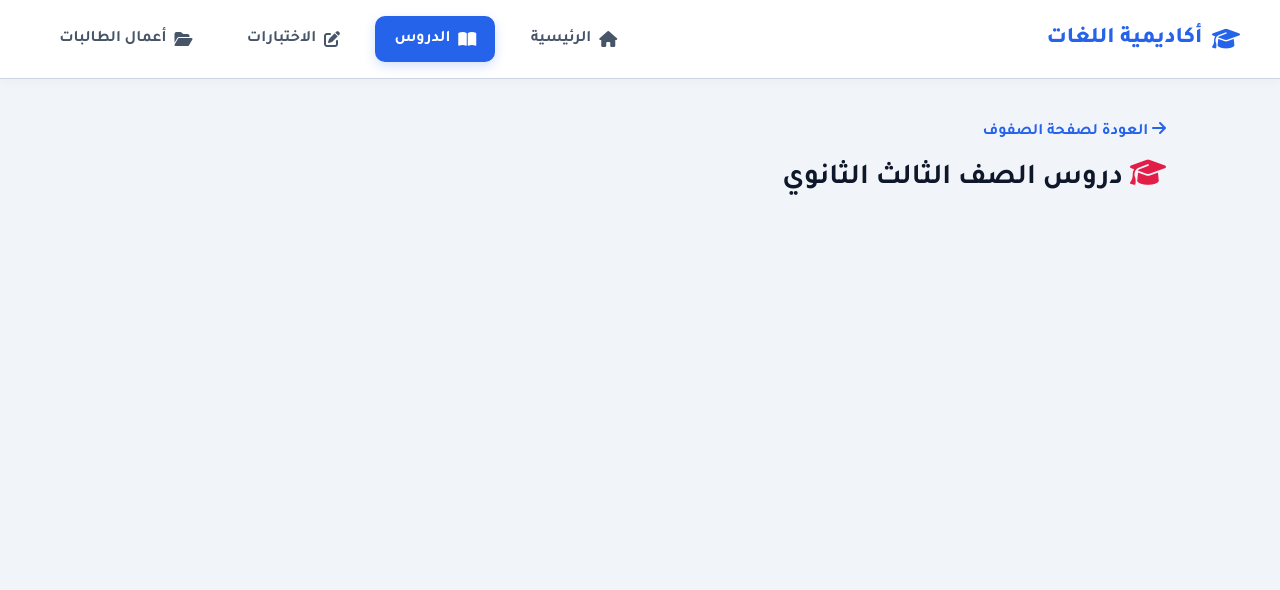
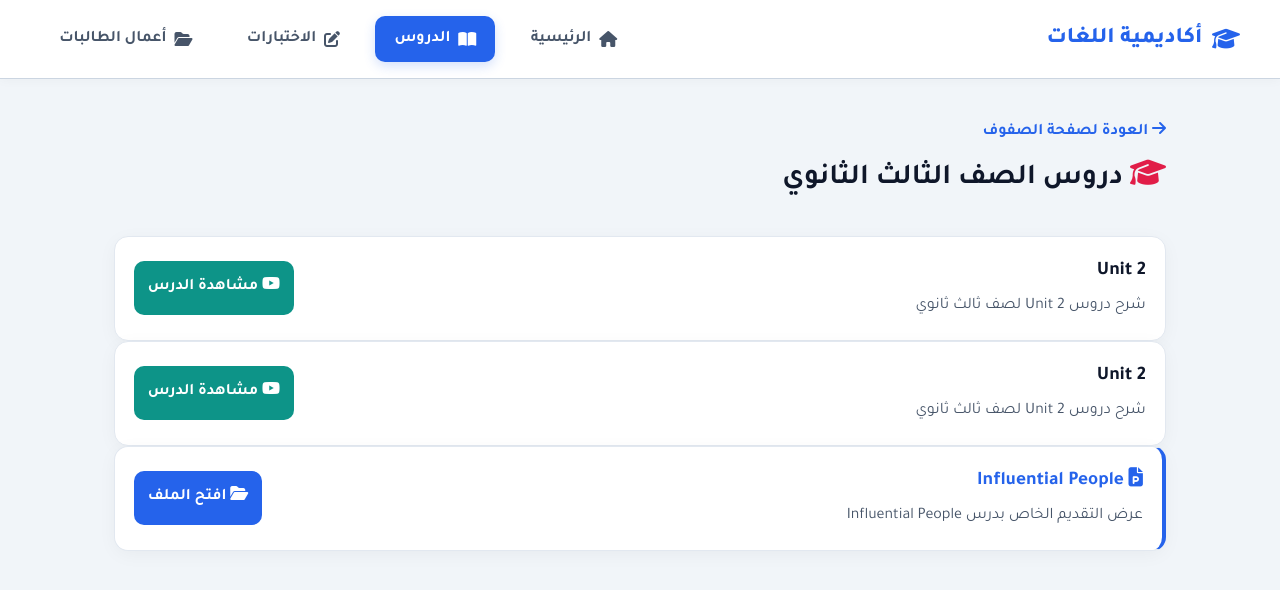
Before and after one commit to mmddx1010/Teacher-platform, a plain HTML site: page lessons-3rd.html in a window 1280 px wide. Drawn offline with Linux system fonts and the light colour scheme; files that its build step writes are made by us from their sources.

Commit message:
Update lessons-3rd.html with new lesson units
Added content for Unit 2 and Influential People lesson.

```diff
--- a/lessons-3rd.html
+++ b/lessons-3rd.html
@@ -35,7 +35,39 @@
         </div>
 
         <!-- قائمة الدروس -->
-        <div style="display: flex; flex-direction: column; gap: 1rem;">
+                     <!-- Unit 2 -->
+            <div class="card-feature" style="display: flex; justify-content: space-between; align-items: center; padding: 1.2rem;">
+                <div>
+                    <h3 style="margin: 0; font-size: 1.2rem;">Unit 2</h3>
+                    <p style="margin: 0.3rem 0 0 0; color: var(--text-muted);">شرح دروس Unit 2 لصف ثالث ثانوي</p>
+                </div>
+                <a href="https://www.youtube.com/watch?v=E2j1J8ToiwY" target="_blank" class="btn-interactive" style="width: auto; background-color: var(--accent);">
+                    <i class="fa-brands fa-youtube"></i> مشاهدة الدرس
+                </a>
+            </div>
+                        <!-- Unit 2 -->
+            <div class="card-feature" style="display: flex; justify-content: space-between; align-items: center; padding: 1.2rem;">
+                <div>
+                    <h3 style="margin: 0; font-size: 1.2rem;">Unit 2</h3>
+                    <p style="margin: 0.3rem 0 0 0; color: var(--text-muted);">شرح دروس Unit 2 لصف ثالث ثانوي</p>
+                </div>
+                <a href="https://www.youtube.com/watch?v=7vb3Ypk2G8c" target="_blank" class="btn-interactive" style="width: auto; background-color: var(--accent);">
+                    <i class="fa-brands fa-youtube"></i> مشاهدة الدرس
+                </a>
+            </div>
+          <!-- Influential People (ملف عرض تقديمى) -->
+            <div class="card-feature" style="display: flex; justify-content: space-between; align-items: center; padding: 1.2rem; border-right: 4px solid var(--primary);">
+                <div>
+                    <h3 style="margin: 0; font-size: 1.2rem; color: var(--primary);">
+                        <i class="fa-solid fa-file-powerpoint"></i> Influential People
+                    </h3>
+                    <p style="margin: 0.3rem 0 0 0; color: var(--text-muted);">عرض التقديم الخاص بدرس Influential People</p>
+                </div>
+                <!-- استبدل الرابط أدناه برابط Google Drive الخاص بالملف -->
+                <a href="https://docs.google.com/presentation/d/1Cc56OcUI8PNRit7CiPbeIa-USxILI429/edit?usp=drive_link&ouid=113884224409377656219&rtpof=true&sd=true" target="_blank" class="btn-interactive" style="width: auto;">
+                    <i class="fa-solid fa-folder-open"></i> افتح الملف
+                </a>
+            </div>
 
             <!-- سيتم إضافة الوحدات هنا -->
 
```
